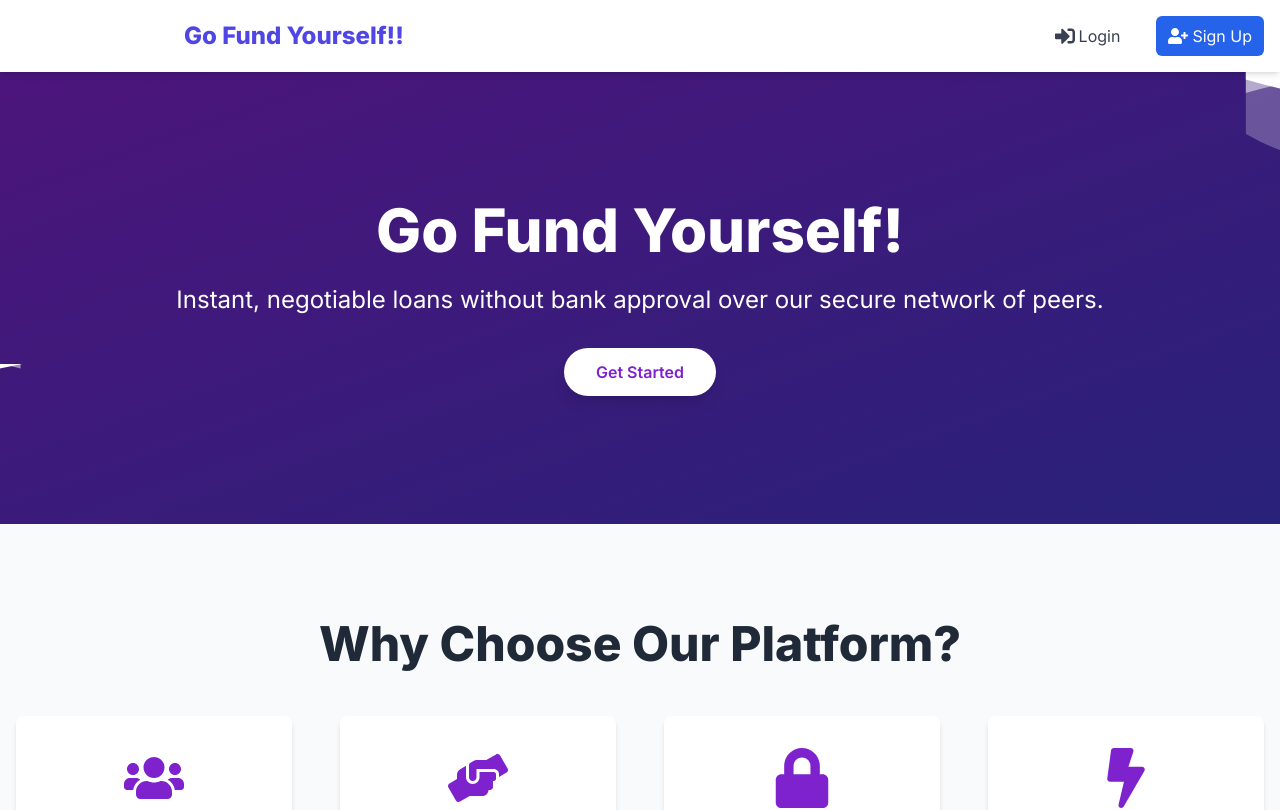
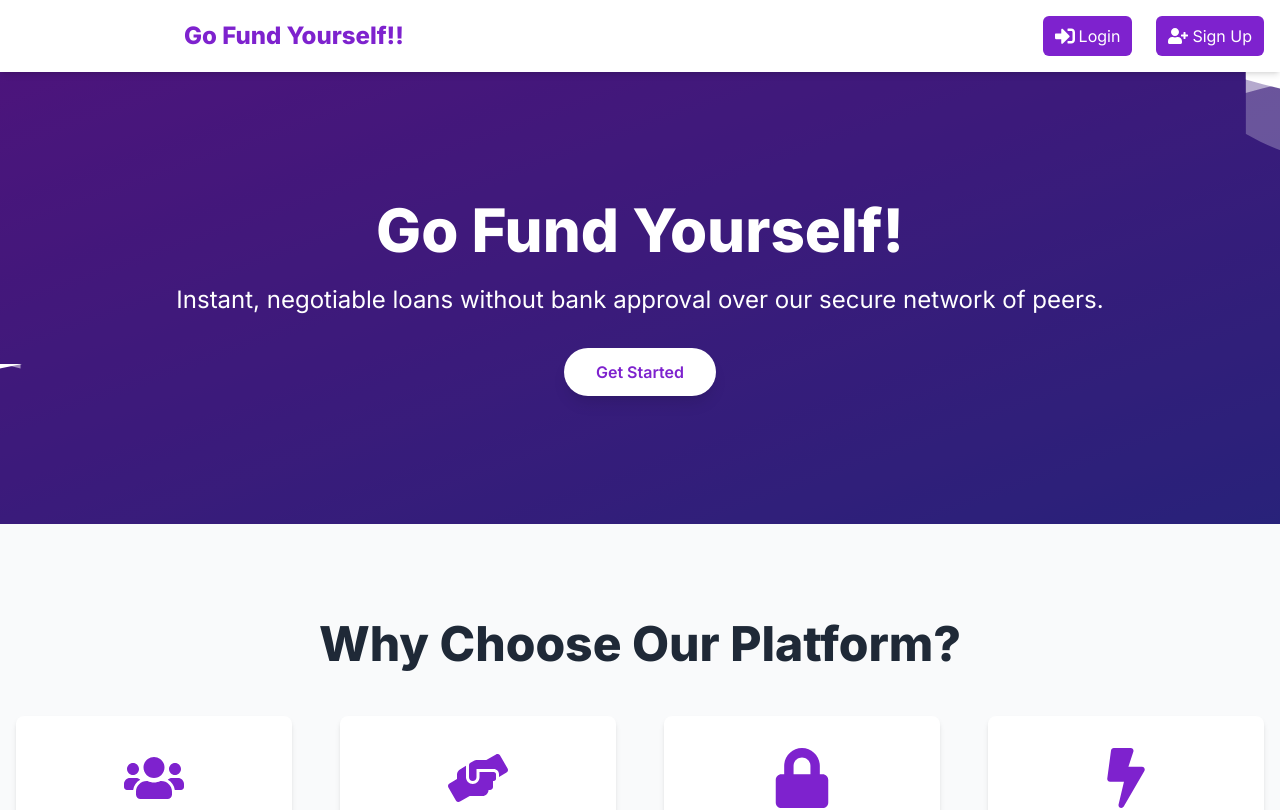
Before and after one commit to AritraRoy0/GFY, a Next.js app in the folder client/: page / in a window 1280 px wide. Shown: the top 810 px of the page. Built offline with nearby package versions, Linux system fonts and the light colour scheme.

Commit message:
Client: redesign draft 3

```diff
--- a/client/src/app/common/Header.tsx
+++ b/client/src/app/common/Header.tsx
@@ -40,21 +40,21 @@ const Header: React.FC = () => {
     <>
       <Link
         href="/dashboard"
-        className="flex items-center px-3 py-2 rounded-md text-gray-700 hover:text-white hover:bg-green-500 transition duration-300"
+        className="flex items-center px-3 py-2 rounded-md text-white bg-purple-700 hover:bg-purple-800 transition duration-300"
       >
         <FaBriefcase className="h-5 w-5 mr-1" />
         Dashboard
       </Link>
       <Link
         href="/profile"
-        className="flex items-center px-3 py-2 rounded-md text-gray-700 hover:text-white hover:bg-green-500 transition duration-300"
+        className="flex items-center px-3 py-2 rounded-md text-white bg-purple-700 hover:bg-purple-800 transition duration-300"
       >
         <FaUser className="h-5 w-5 mr-1" />
         Profile
       </Link>
       <Link
         href="/logout"
-        className="flex items-center px-3 py-2 rounded-md text-gray-700 hover:text-white hover:bg-red-500 transition duration-300"
+        className="flex items-center px-3 py-2 rounded-md text-white bg-red-600 hover:bg-red-700 transition duration-300"
       >
         <FaSignOutAlt className="h-5 w-5 mr-1" />
         Logout
@@ -66,14 +66,14 @@ const Header: React.FC = () => {
     <>
       <Link
         href="/auth?tab=login"
-        className="flex items-center px-3 py-2 rounded-md text-gray-700 hover:text-white hover:bg-blue-500 transition duration-300"
+        className="flex items-center px-3 py-2 rounded-md text-white bg-purple-700 hover:bg-purple-800 transition duration-300"
       >
         <FaSignInAlt className="h-5 w-5 mr-1" />
         Login
       </Link>
       <Link
         href="/auth?tab=signup"
-        className="flex items-center px-3 py-2 rounded-md text-white bg-blue-600 hover:bg-blue-700 transition duration-300"
+        className="flex items-center px-3 py-2 rounded-md text-white bg-purple-700 hover:bg-purple-800 transition duration-300"
       >
         <FaUserPlus className="h-5 w-5 mr-1" />
         Sign Up
@@ -92,7 +92,7 @@ const Header: React.FC = () => {
         {/* Logo and Brand Name */}
         <Link href="/" className="flex items-center space-x-2">
           <Logo /> {/* Logo resizes within the flex container */}
-          <span className="hidden md:inline-block text-2xl font-extrabold text-indigo-600">
+          <span className="hidden md:inline-block text-2xl font-extrabold text-purple-700">
             Go Fund Yourself!!
           </span>
         </Link>
@@ -107,7 +107,7 @@ const Header: React.FC = () => {
           <button
             onClick={toggleMenu}
             type="button"
-            className="text-gray-700 hover:text-indigo-600 focus:outline-none focus:ring-2 focus:ring-indigo-600"
+            className="text-gray-700 hover:text-purple-700 focus:outline-none focus:ring-2 focus:ring-purple-700"
             aria-controls="mobile-menu"
             aria-expanded={isMenuOpen}
             aria-label={isMenuOpen ? 'Close menu' : 'Open menu'}
```
